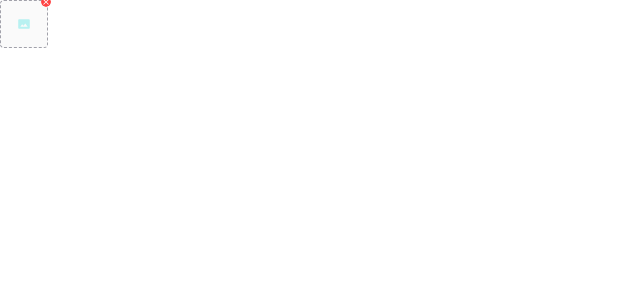
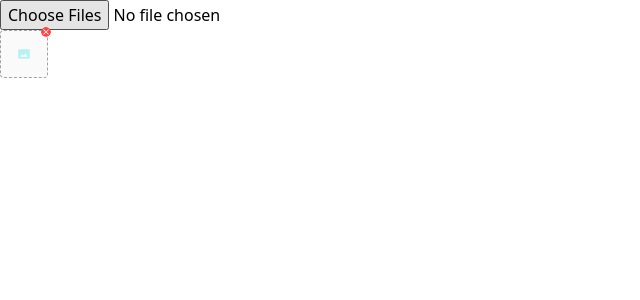
Before and after one commit to mateusmoov/busquePet, a Next.js app: page / in a window 1280 px wide. Shown: the top 300 px of the page, without its empty margins (0-640 px from the left). Built offline with nearby package versions, Linux system fonts and the light colour scheme.

Commit message:
feat: add input file

```diff
--- a/src/app/components/ImagePreview/index.tsx
+++ b/src/app/components/ImagePreview/index.tsx
@@ -1,7 +1,18 @@
+"use client"
+
 import Image from "next/image"
 
  export const ImagePreview = () => {
   return (
+    <>
+      <input
+        type="file"
+        accept="image/*"
+        multiple
+        onChange={(e: any) =>
+          console.log(URL.createObjectURL(e?.target?.files[0]))
+        }
+      />
       <div className="bg-zinc-50 border border-dashed border-zinc-400 w-fit rounded relative">
         <div className="absolute -top-3 -right-1">
           <button>
@@ -22,5 +33,6 @@ import Image from "next/image"
           />
         </div>
       </div>
+    </>
   );
 }
```
Lines whose indentation alone changed are shown as unchanged.
